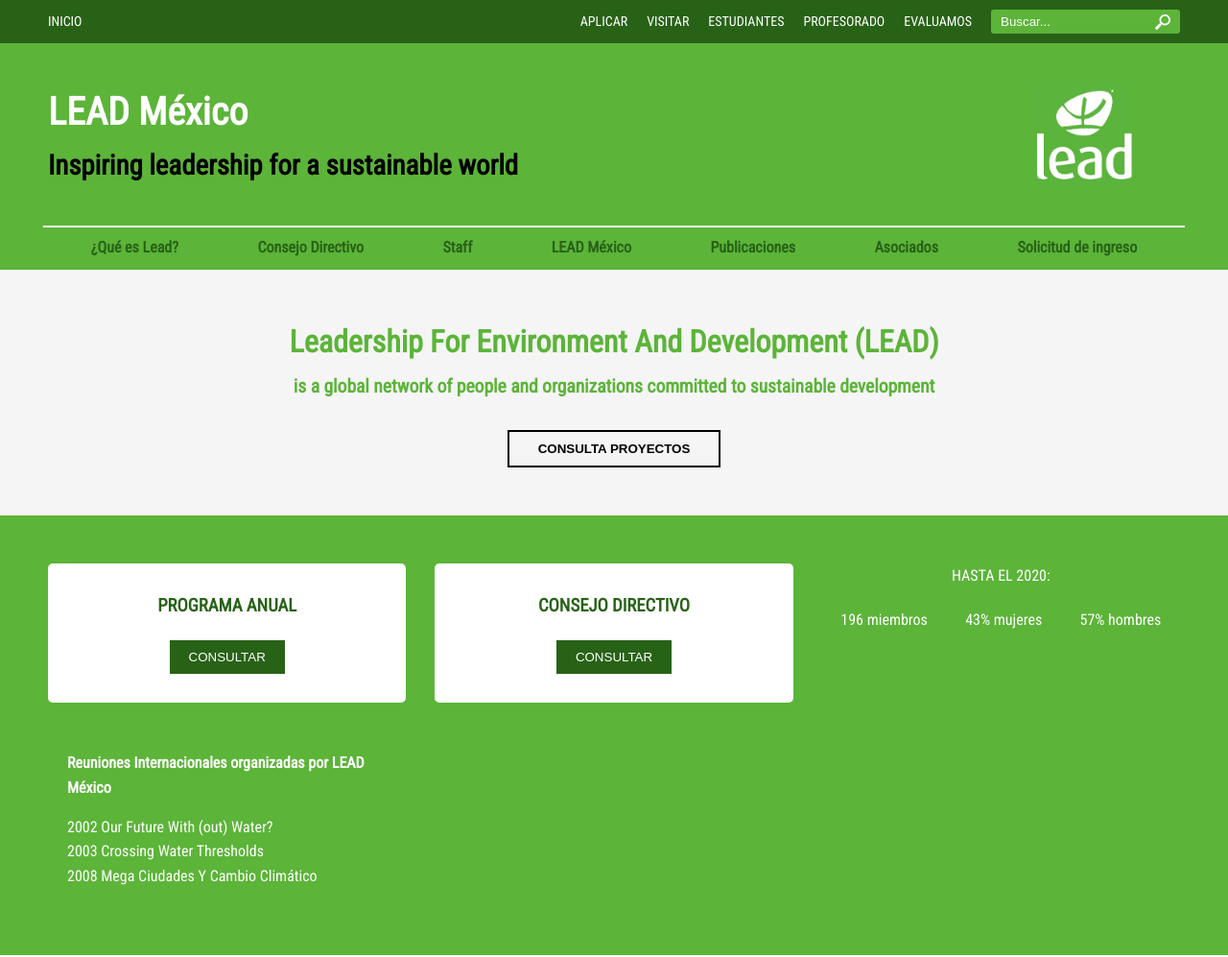
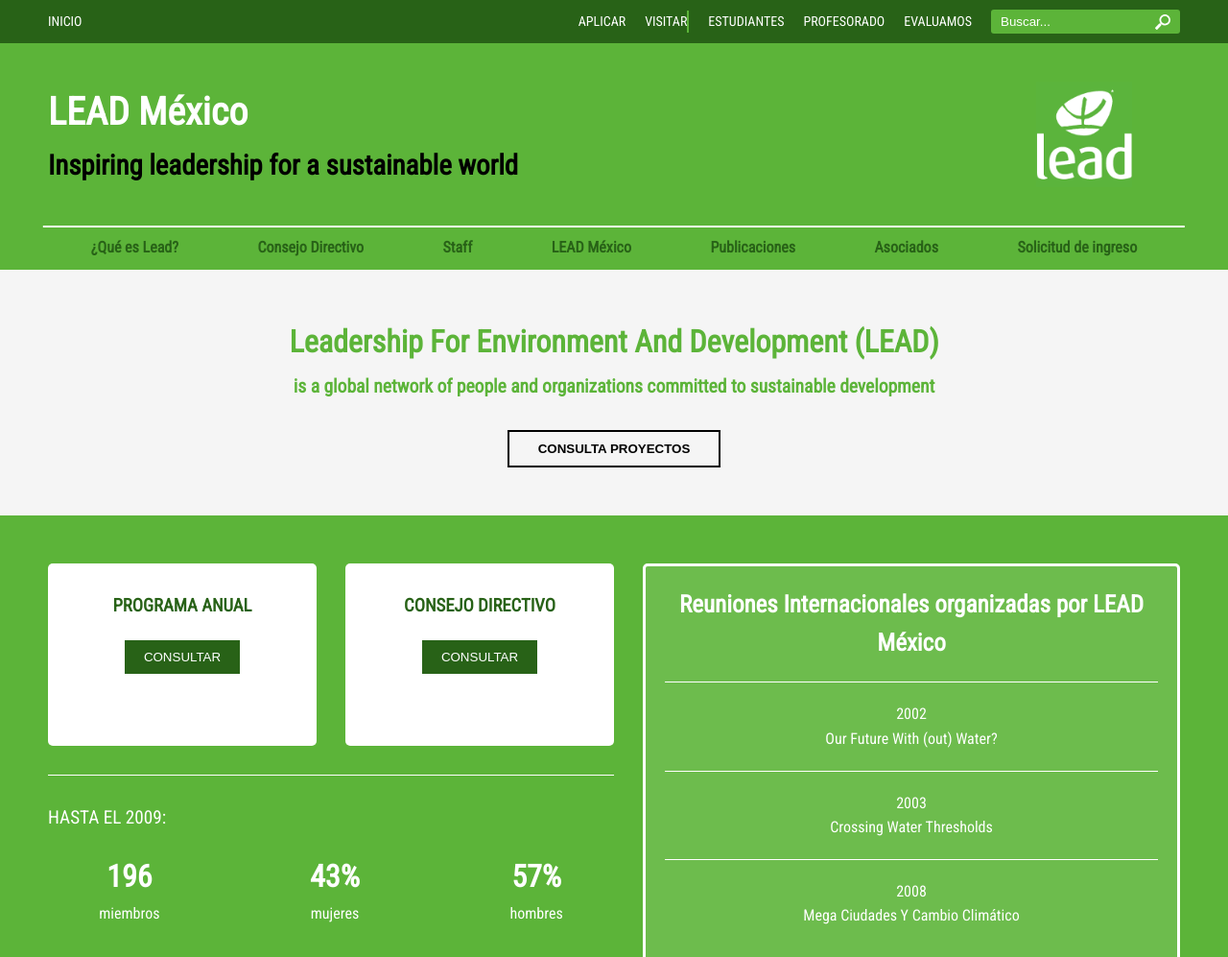
Before and after one commit to spinalfiver733/LEAD_Project, a PHP site: page / in a window 1280 px wide. Shown: the top 997 px of the page at 96% size. Run offline with PHP 8.4, Linux system fonts and the light colour scheme.

Commit message:
Cambios en la estructura de las cards

```diff
--- a/estilos.css
+++ b/estilos.css
@@ -151,9 +151,92 @@ header {
         padding: 50px;
         color: white;
         display: grid;
-    grid-template-columns: repeat(3, 1fr);
+        grid-template-columns: repeat(2, 1fr) 2fr;
+        grid-template-rows: auto auto;
         gap: 30px;
+        grid-template-areas:
+            "programa consejo reuniones"
+            "stats stats reuniones";
     }
+
+    .info-cards .card:nth-child(1) {
+        grid-area: programa;
+    }
+
+    .info-cards .card:nth-child(2) {
+        grid-area: consejo;
+    }
+
+    .stats {
+        grid-area: stats;
+        position: relative; /* Para el hr superior */
+        padding-top: 30px; /* Espacio para el hr */
+    }
+
+    .stats::before {
+        content: '';
+        position: absolute;
+        top: 0;
+        left: 0;
+        right: 0;
+        height: 1px;
+        background-color: white; /* Línea blanca sólida */
+    }
+
+    .stats p {
+        font-size: 1.2em;
+        margin-bottom: 15px;
+    }
+
+    .numbers {
+        display: flex;
+        justify-content: flex-start;
+        gap: 50px;
+        margin-top: 20px;
+    }
+
+    .numbers span {
+        display: flex;
+        flex-direction: column;
+        align-items: center;
+    }
+
+    .numbers h2 {
+        margin: 0;
+        font-size: 2em;
+    }
+
+    .reuniones {
+        grid-area: reuniones;
+        background-color: rgba(255, 255, 255, 0.1);
+        padding: 30px;
+        border-radius: 5px;
+    }
+
+    .reuniones h3 {
+        text-align: center;
+        margin-bottom: 20px;
+        font-size: 25px;
+    }
+
+    .reuniones hr {
+        border: none;
+        height: 1px;
+        background-color: white; /* Línea blanca sólida */
+        margin: 15px 0;
+        opacity: 1; /* Asegura que la línea sea sólida */
+    }
+
+    .reuniones ul {
+        list-style: none;
+        padding: 0;
+    }
+
+    .reuniones li {
+        text-align: center;
+        margin: 20px 0;
+    }
+
 
     .main-header img {
         height: auto;
@@ -190,8 +273,26 @@ header {
         margin-top: 20px;
     }
 
+    /* Media query para responsividad */
+    @media (max-width: 768px) {
+        .info-cards {
+            grid-template-columns: 1fr;
+            grid-template-areas:
+                "programa"
+                "consejo"
+                "stats"
+                "reuniones";
+        }
+
+        .numbers {
+            gap: 20px;
+            flex-wrap: wrap;
+        }
+    }
+
     .reuniones {
         padding: 20px;
+        border: 3px solid white;  /* grosor estilo color */
     }
 
     .reuniones h4 {
--- a/index.html
+++ b/index.html
@@ -13,7 +13,7 @@
             <ul>
                 <li>INICIO</li>
                 <li>APLICAR</li>
-                <li>VISITAR</li>
+                <li style="border-right: 2px solid #5cb439;">VISITAR</li>
                 <li>ESTUDIANTES</li>
                 <li>PROFESORADO</li>
                 <li>EVALUAMOS</li>
@@ -69,24 +69,28 @@
                 <h3>PROGRAMA ANUAL</h3>
                 <button>CONSULTAR</button>
             </div>
+
             <div class="card">
                 <h3>CONSEJO DIRECTIVO</h3>
                 <button>CONSULTAR</button>
             </div>
             <div class="stats">
-                <p>HASTA EL 2020:</p>
+                <p style="text-align:left;">HASTA EL 2009:</p>
                 <div class="numbers">
-                    <span>196 miembros</span>
-                    <span>43% mujeres</span>
-                    <span>57% hombres</span>
+                    <span><h2>196</h2> miembros</span>
+                    <span><h2>43%</h2> mujeres</span>
+                    <span><h2>57%</h2> hombres</span>
                 </div>
             </div>
             <div class="reuniones">
-                <h4>Reuniones Internacionales organizadas por LEAD México</h4>
+                <h3>Reuniones Internacionales organizadas por LEAD México</h3>
+                <hr>
                 <ul>
-                    <li>2002 Our Future With (out) Water?</li>
-                    <li>2003 Crossing Water Thresholds</li>
-                    <li>2008 Mega Ciudades Y Cambio Climático</li>
+                    <li>2002 <br> Our Future With (out) Water?</li>
+                    <hr>
+                    <li>2003 <br> Crossing Water Thresholds</li>
+                    <hr>
+                    <li>2008 <br> Mega Ciudades Y Cambio Climático</li>
                 </ul>
             </div>
         </section>
@@ -112,7 +116,7 @@
 
         <section class="road-hero">
             <div class="text-container">
-                <p>En el marco de la conferencia de las Naciones <br> Unidas para el Medio Ambieinte y el Desarrollo, o <br> como se ha denominado, "La Cumbre de la <br> Tierra", que se celebró en Río de Janeiro en 1992, <br> se creó el Programa LEAD.</p>
+                <p>En el marco de la conferencia de las Naciones  Unidas para el Medio Ambieinte y el Desarrollo, o  como se ha denominado, "La Cumbre de la Tierra", que se celebró en Río de Janeiro en 1992, se creó el Programa LEAD.</p>
                 <div class="lead-button">
                     <div class="circle-button">
                         <div class="play-icon">▶</div>
```
Also changed, not shown: other parts of estilos.css (+25 -10 lines). Lines whose indentation alone changed are shown as unchanged.
